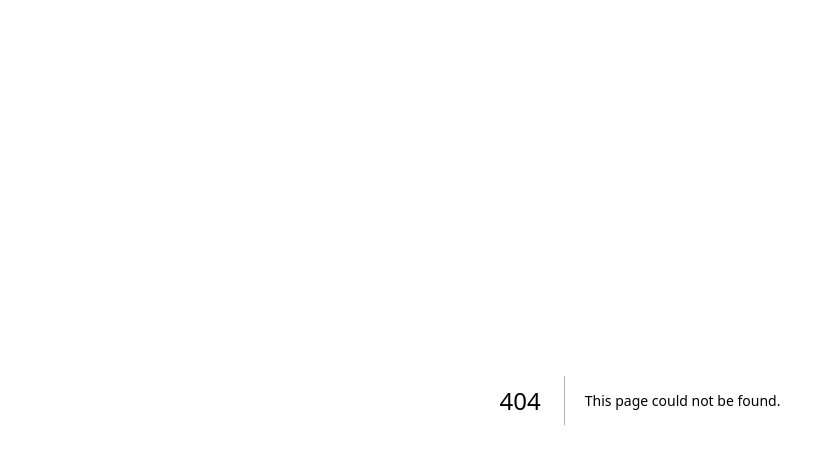
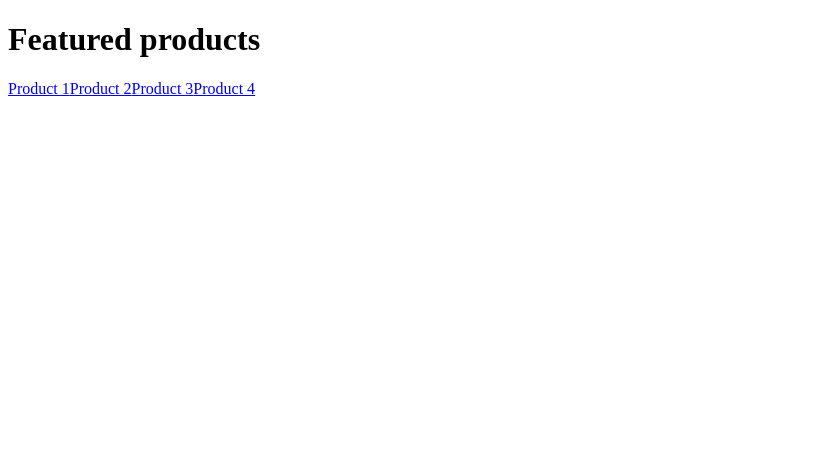
Before and after one commit to MonkeyDNaruto/LearningNextjs, a Next.js app in the folder rendering-demo/: page /products in a window 1280 px wide. Before the commit this address had no page. Shown: the top 464 px of the page, without its empty margins (0-835 px from the left). Built offline with nearby package versions, Linux system fonts and the light colour scheme.

Commit message:
learning generateStaticParams()

```diff
--- /dev/null
+++ b/rendering-demo/src/app/products/page.tsx
@@ -0,0 +1,13 @@
+import Link from "next/link";
+
+export default function ProductsPage() {
+  return (
+    <>
+      <h1>Featured products</h1>
+      <Link href={"products/1"}>Product 1</Link>
+      <Link href={"products/2"}>Product 2</Link>
+      <Link href={"products/3"}>Product 3</Link>
+      <Link href={"products/4"}>Product 4</Link>
+    </>
+  );
+}
```
Also changed, not shown: rendering-demo/src/app/products/[id]/page.tsx (added, +16 -0 lines).
